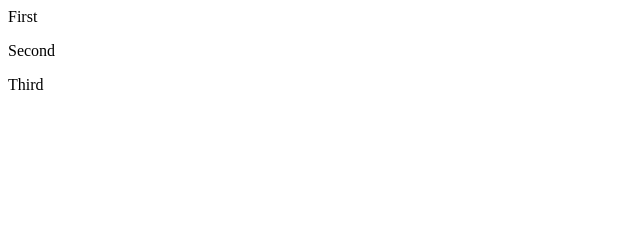
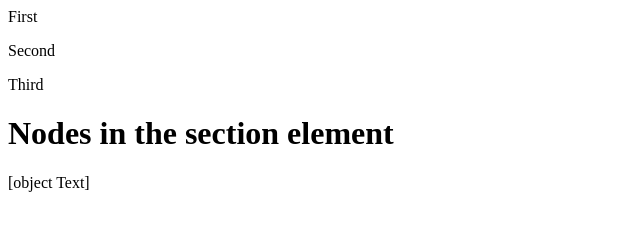
Before and after one commit to PramodJana/JavaScript, a plain HTML site: page Coding With JavaScript For Dummies/NodeRelationShips.html in a window 1280 px wide. Shown: the whole page, without its empty margins (0-640 px from the left). Drawn offline with Linux system fonts and the light colour scheme.

Commit message:
Update NodeRelationShips.html

```diff
--- a/Coding With JavaScript For Dummies/NodeRelationShips.html
+++ b/Coding With JavaScript For Dummies/NodeRelationShips.html
@@ -12,5 +12,13 @@
 			<p>Third</p>
 			<!-- 3rd p child of section element, sibling of 2 p elements-->
 	</section>
+
+	<h1> Nodes in the section element</h1>
+	<script>
+		var myNodelist = document.body.childNodes[1].childNodes;
+		for(i = 0; i<myNodelist.length; i++){
+			document.write(myNodelist[i]+'<br');
+		}
+	</script>
 </body>
 </html>
```
